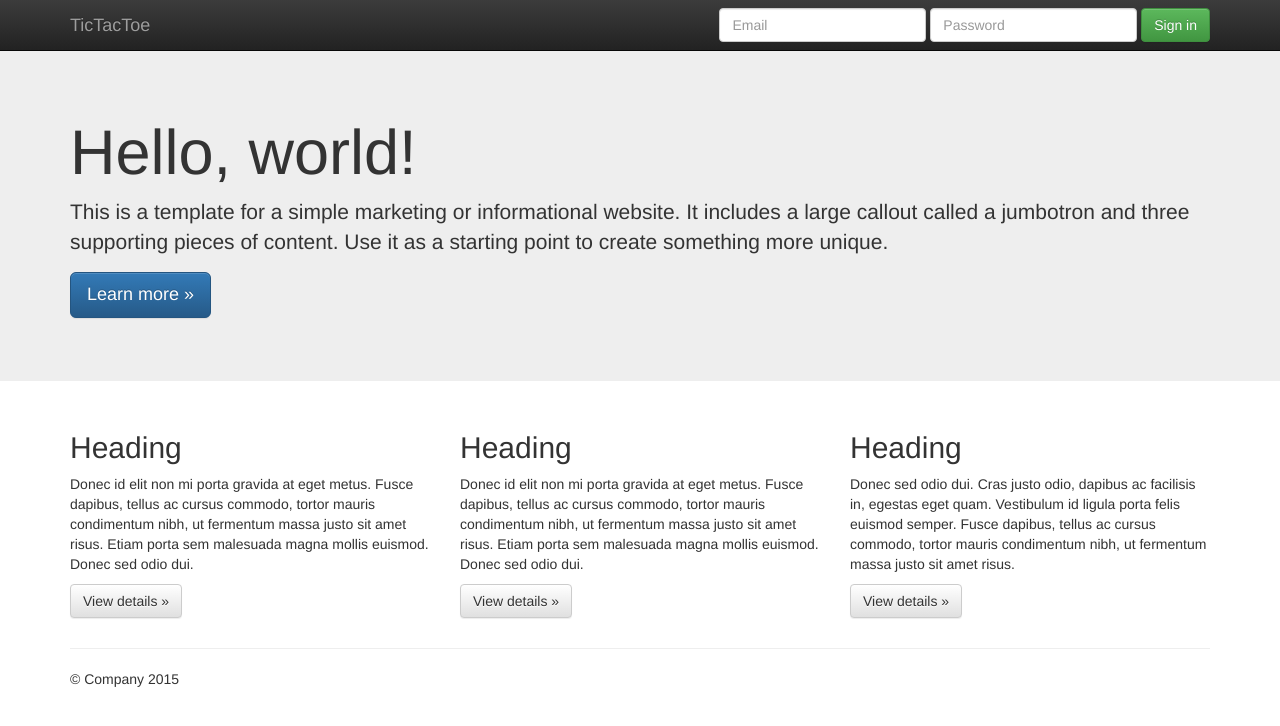
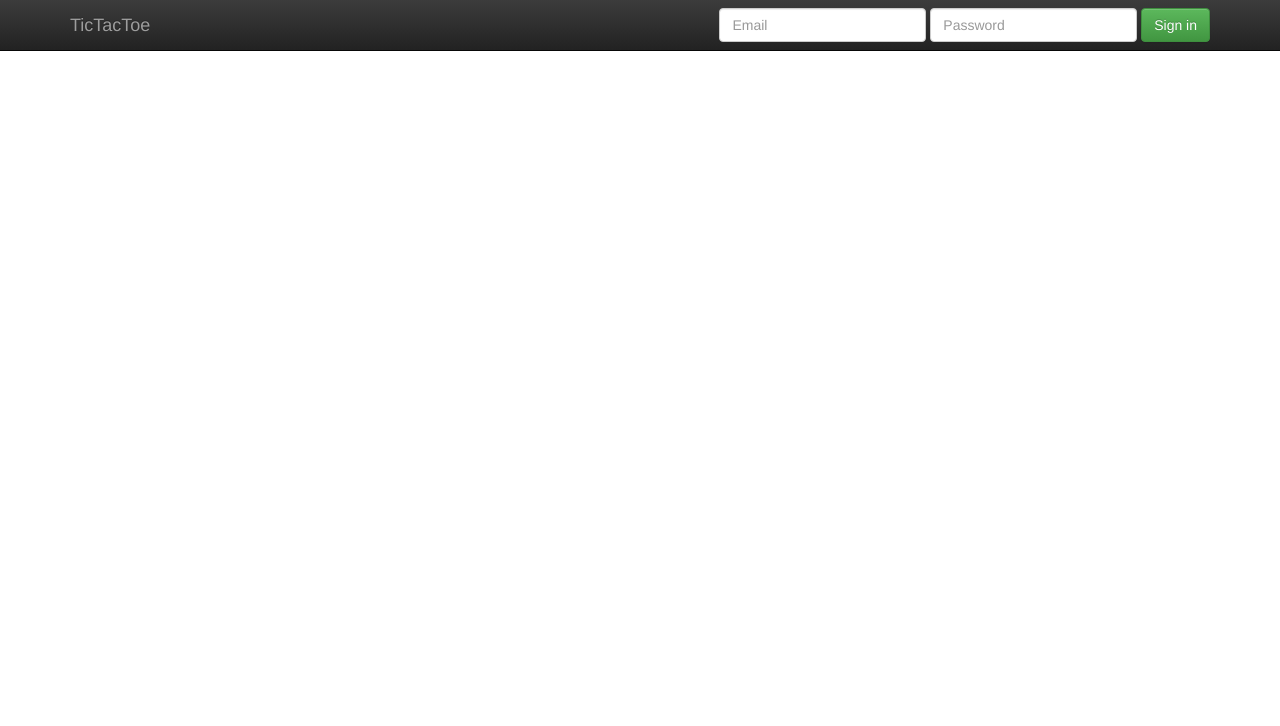
Before and after one commit to saumil-jain/tictactoe, a Django app: template tictactoe/player/templates/base.html in a window 1280 px wide. Shown: the top 726 px of the page. Run offline with Django 3.2, Linux system fonts and the light colour scheme; the template is opened without the code that fills it, so the values that code supplies are empty; some libraries are stand-ins or nearby versions.

Commit message:
Replace base.html bootstrap default content with block tag; adjust padding
The block tag will be used for adding dynamic content from templates, which will
extend this base.html.
Also change top padding.

```diff
--- a/tictactoe/player/templates/base.html
+++ b/tictactoe/player/templates/base.html
@@ -10,7 +10,7 @@
         <link rel="stylesheet" href="css/bootstrap.min.css">
         <style>
             body {
-                padding-top: 50px;
+                padding-top: 70px;
                 padding-bottom: 20px;
             }
         </style>
@@ -45,41 +45,14 @@
       </div>
     </nav>
 
-    <!-- Main jumbotron for a primary marketing message or call to action -->
-    <div class="jumbotron">
-      <div class="container">
-        <h1>Hello, world!</h1>
-        <p>This is a template for a simple marketing or informational website. It includes a large callout called a jumbotron and three supporting pieces of content. Use it as a starting point to create something more unique.</p>
-        <p><a class="btn btn-primary btn-lg" href="#" role="button">Learn more &raquo;</a></p>
-      </div>
+    <div class="container">
+
+        {% block content %}
+        {% endblock %}
+
     </div>
 
-    <div class="container">
-      <!-- Example row of columns -->
-      <div class="row">
-        <div class="col-md-4">
-          <h2>Heading</h2>
-          <p>Donec id elit non mi porta gravida at eget metus. Fusce dapibus, tellus ac cursus commodo, tortor mauris condimentum nibh, ut fermentum massa justo sit amet risus. Etiam porta sem malesuada magna mollis euismod. Donec sed odio dui. </p>
-          <p><a class="btn btn-default" href="#" role="button">View details &raquo;</a></p>
-        </div>
-        <div class="col-md-4">
-          <h2>Heading</h2>
-          <p>Donec id elit non mi porta gravida at eget metus. Fusce dapibus, tellus ac cursus commodo, tortor mauris condimentum nibh, ut fermentum massa justo sit amet risus. Etiam porta sem malesuada magna mollis euismod. Donec sed odio dui. </p>
-          <p><a class="btn btn-default" href="#" role="button">View details &raquo;</a></p>
-       </div>
-        <div class="col-md-4">
-          <h2>Heading</h2>
-          <p>Donec sed odio dui. Cras justo odio, dapibus ac facilisis in, egestas eget quam. Vestibulum id ligula porta felis euismod semper. Fusce dapibus, tellus ac cursus commodo, tortor mauris condimentum nibh, ut fermentum massa justo sit amet risus.</p>
-          <p><a class="btn btn-default" href="#" role="button">View details &raquo;</a></p>
-        </div>
-      </div>
-
-      <hr>
-
-      <footer>
-        <p>&copy; Company 2015</p>
-      </footer>
-    </div> <!-- /container -->        <script src="//ajax.googleapis.com/ajax/libs/jquery/1.11.2/jquery.min.js"></script>
+        <script src="//ajax.googleapis.com/ajax/libs/jquery/1.11.2/jquery.min.js"></script>
         <script>window.jQuery || document.write('<script src="js/vendor/jquery-1.11.2.min.js"><\/script>')</script>
 
         <script src="js/vendor/bootstrap.min.js"></script>
```
